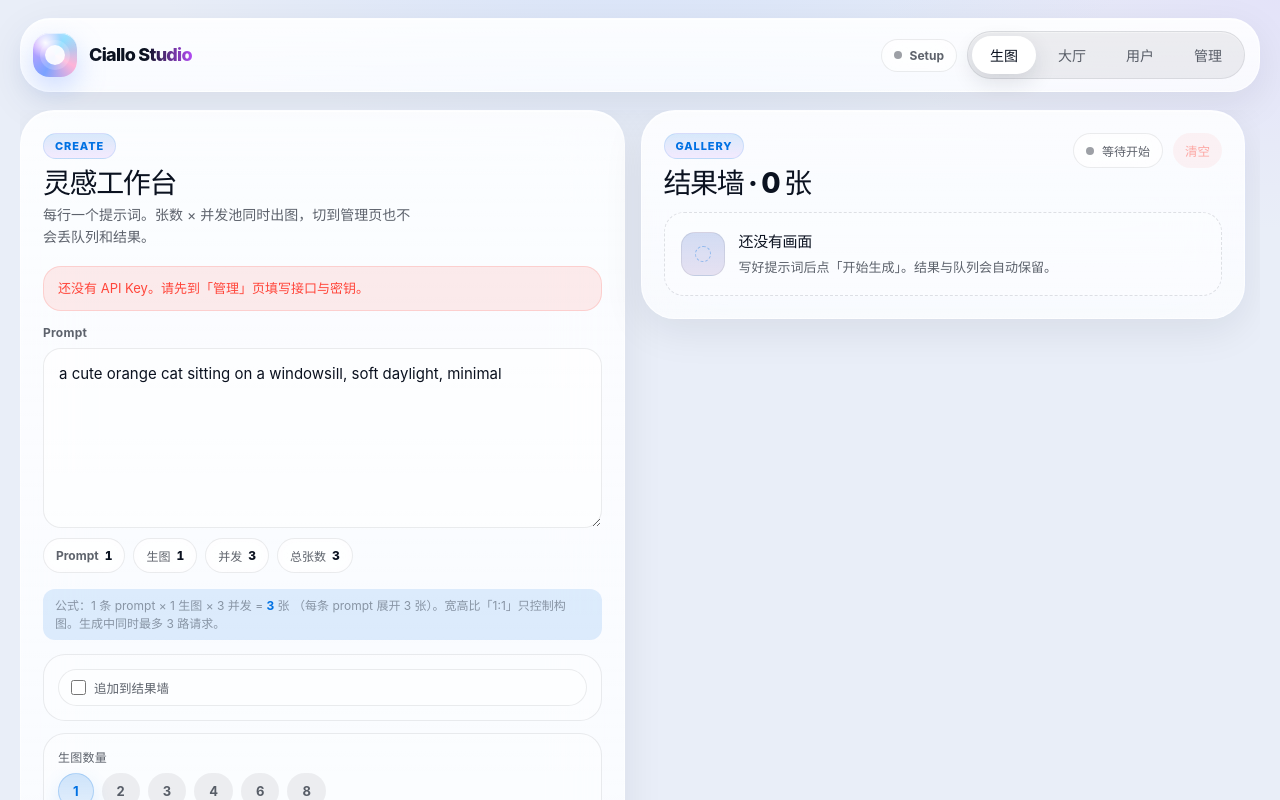
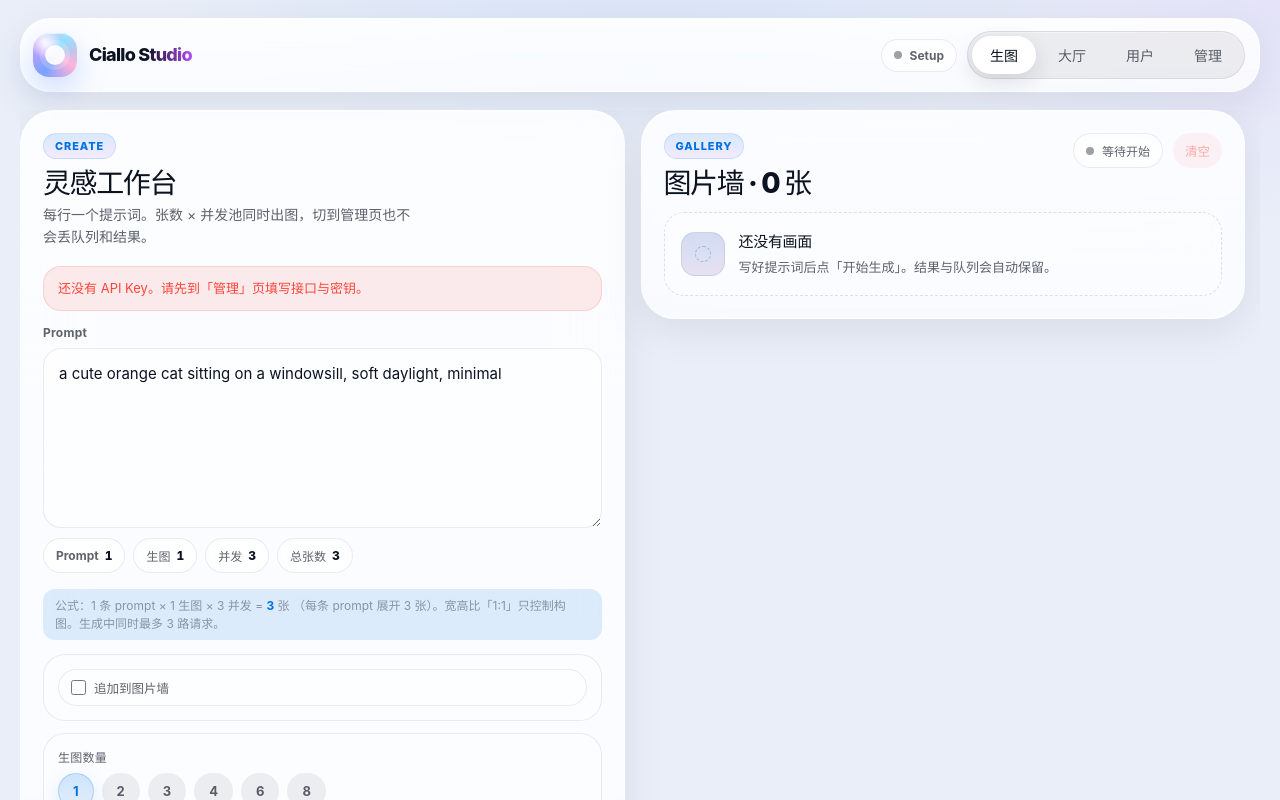
Before and after one commit to MurasameCyan/CialloStudio, a React (Vite) app: page / in a window 1280 px wide. Shown: the top 800 px of the page. Built offline with nearby package versions, Linux system fonts and the light colour scheme.

Commit message:
ui: rename 结果墙 to 图片墙

```diff
--- a/src/components/StudioPage.tsx
+++ b/src/components/StudioPage.tsx
@@ -243,7 +243,7 @@ export function StudioPage({
                 disabled={running}
                 onChange={(e) => setDraft({ appendResults: e.target.checked })}
               />
-              <span>追加到结果墙</span>
+              <span>追加到图片墙</span>
             </label>
           </div>
 
@@ -364,7 +364,7 @@ export function StudioPage({
         <div className="results-toolbar">
           <div>
             <div className="panel-kicker">Gallery</div>
-            <h2 className="panel-title">结果墙 · {stats.total} 张</h2>
+            <h2 className="panel-title">图片墙 · {stats.total} 张</h2>
           </div>
           <div className="results-toolbar-actions">
             <div className="connection-chip">
```
